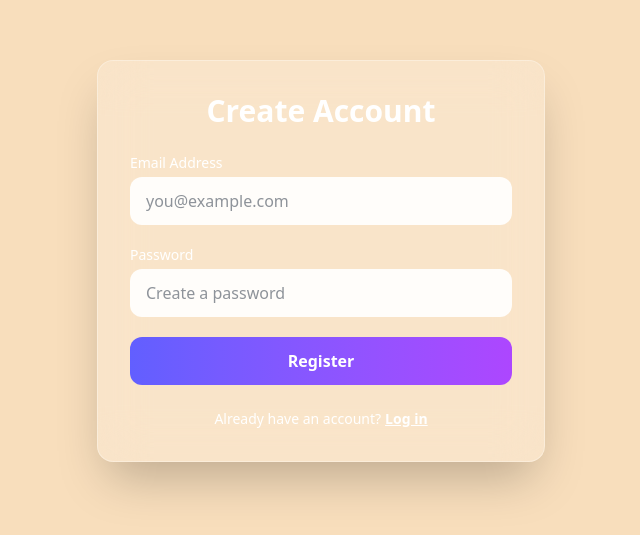
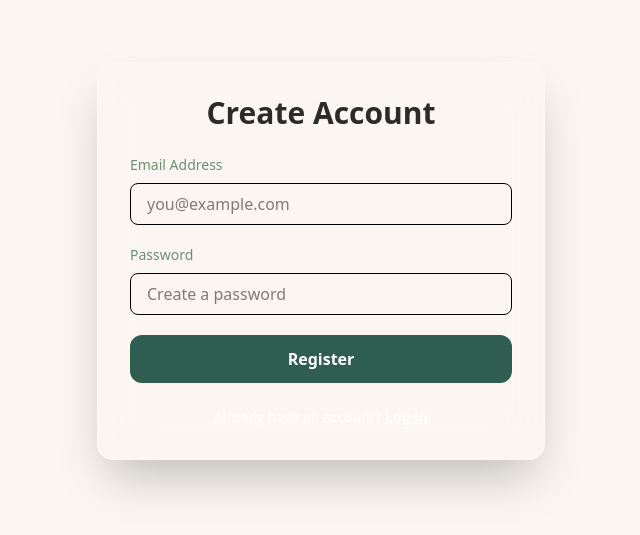
Before and after one commit to Shrilesh-Dhobale/icp12-group-project-4-react-dermacart-website, a React (Vite) app: page / in a window 1280 px wide. Shown: the part 139-674 px from the top of the page, without its empty margins (319-959 px from the left). Built offline with nearby package versions, Linux system fonts and the light colour scheme.

Commit message:
Route created for about

```diff
--- a/src/main.jsx
+++ b/src/main.jsx
@@ -10,6 +10,7 @@ import Home from './views/Home.jsx'
 import Contact from './views/Contact.jsx'
 import Register from "./views/Signup.jsx";
 import Login from "./views/Login.jsx";
+import About from "./views/About.jsx";
 
 const root = createRoot(document.getElementById('root'));
 
@@ -22,7 +23,7 @@ root.render(
       <Route path="/" element={<Register/>} />
       <Route path="/home" element={<Home/>} />
        <Route path="/login" element={<Login/>} />
-
+      <Route path="/about" element={<About/>} />
       <Route path="/products" element={<Products />} />
       <Route path="/contact" element={<Contact/>} />
 
--- a/src/views/Contact.jsx
+++ b/src/views/Contact.jsx
@@ -1,5 +1,6 @@
 import { useState } from "react";
 import { FaInstagram, FaTwitter, FaEnvelope } from "react-icons/fa";
+import { Primary_color, Main_Text_color, Sub_Headers_color, Hero_BG_color } from '../config/app.js'
 
 export default function Contact() {
   const [submitted, setSubmitted] = useState(false);
@@ -15,7 +16,7 @@ export default function Contact() {
   };
 
   return (
-    <div className="min-h-screen bg-[#f7f3ee] px-6 py-16">
+    <div className="min-h-screen" style={{ backgroundColor: Hero_BG_color }}>
       <div className="mx-auto max-w-3xl bg-white rounded-2xl shadow-lg p-8">
         {/* Heading */}
         <h2 className="text-3xl font-semibold text-center text-[#4b3b2a]">
--- a/src/views/Login.jsx
+++ b/src/views/Login.jsx
@@ -1,5 +1,6 @@
 import React, { useState } from "react";
 import { useNavigate } from "react-router-dom";
+import { Primary_color, Main_Text_color, Sub_Headers_color, Hero_BG_color } from '../config/app.js'
 
 function Login() {
   const navigate = useNavigate();
@@ -20,10 +21,10 @@ function Login() {
     }
   };
    return (
-    <div className="min-h-screen bg-[#F8DEBC] flex items-center justify-center px-4">
+    <div className="min-h-screen flex items-center justify-center px-4" style={{ backgroundColor: Hero_BG_color }}>
       <div className="max-w-md w-full bg-white rounded-xl shadow-2xl p-8 space-y-6">
 
-        <h2 className="text-center text-3xl font-bold text-gray-800">
+        <h2 className="text-center text-3xl font-bold" style={{ color: Main_Text_color }}>
           Welcome Back
         </h2>
 
@@ -55,7 +56,8 @@ function Login() {
 
           <button
             type="submit"
-            className="w-full py-2 bg-indigo-600 text-white font-semibold rounded-lg hover:bg-indigo-700 transition cursor-pointer"
+            className="w-full py-2  text-white font-semibold rounded-lg hover:bg-indigo-700 transition cursor-pointer"
+            style={{ backgroundColor: Primary_color }}
           >
             Log In
           </button>
--- a/src/views/Products.jsx
+++ b/src/views/Products.jsx
@@ -2,6 +2,7 @@ import React from 'react'
 import products from '../config/products.js'
 import { BG_color } from '../config/app.js'
 import ProductCard from '../components/ProductCard.jsx'
+import Navbar from '../components/Navbar.jsx'
 import { useState } from 'react'
 
 function Products() {
@@ -28,8 +29,10 @@ function Products() {
     filteredProducts.sort((a, b) => b.name.localeCompare(a.name));
   }
   return (
-    <div className="min-h-screen py-8" style={{ backgroundColor: BG_color }}>
-      <div className='flex flex-row-reverse p-4 gap-4'>
+    <>
+      <Navbar />
+      <div className="min-h-screen py-8" style={{ backgroundColor: BG_color }}>
+        <div className='flex flex-row-reverse p-4 gap-4'>
         <select
           value={sortItem}
           onChange={(e) => setSortItem(e.target.value)}
@@ -54,8 +57,14 @@ function Products() {
         {filteredProducts.map((product) => (
           <ProductCard key={product.id} product={product} />
         ))}
+        </div>
+        <div className="max-w-5xl mx-auto grid grid-cols-1 md:grid-cols-2 lg:grid-cols-3 gap-8 px-4">
+          {filteredProducts.map((product) => (
+            <ProductCard key={product.id} product={product} />
+          ))}
+        </div>
       </div>
-    </div>
+    </>
   )
 }
 
--- a/src/views/Signup.jsx
+++ b/src/views/Signup.jsx
@@ -1,6 +1,6 @@
 import React, { useState } from "react";
 import { useNavigate } from "react-router-dom";
-
+import { Primary_color, Main_Text_color, Sub_Headers_color, Hero_BG_color,BG_color } from '../config/app.js'
 
 function Register() {
   const navigate = useNavigate();
@@ -18,18 +18,18 @@ function Register() {
     navigate("/login");
   };
   return (
-    <div className="min-h-screen flex items-center justify-center bg-[#F8DEBC] px-4">
+    <div className="min-h-screen flex items-center justify-center  px-4" style={{ backgroundColor: BG_color }}>
 
-      <div className="w-full max-w-md backdrop-blur-xl bg-white/20 border border-white/30 rounded-2xl shadow-2xl p-8">
+      <div className="w-full max-w-md backdrop-blur-xl  border border-white/30 rounded-2xl shadow-2xl p-8">
 
-        <h2 className="text-3xl font-extrabold text-white text-center mb-6">
+        <h2 className="text-3xl font-extrabold text-white text-center mb-6" style={{ color: Main_Text_color }}>
           Create Account
         </h2>
 
         <form onSubmit={handleRegister} className="space-y-5">
 
           <div>
-            <label className="block text-sm font-medium text-white mb-1">
+            <label className="block text-sm font-medium  mb-1" style={{ color: Sub_Headers_color }}>
               Email Address
             </label>
             <input
@@ -37,13 +37,12 @@ function Register() {
               required
               onChange={(e) => setEmail(e.target.value)}
               placeholder="you@example.com"
-              className="w-full px-4 py-3 rounded-xl bg-white/90 text-gray-800
-                         focus:outline-none focus:ring-2 focus:ring-white"
+              className="mt-1 w-full px-4 py-2 border rounded-lg focus:outline-none focus:ring-2 focus:ring-indigo-500"
             />
           </div>
 
           <div>
-            <label className="block text-sm font-medium text-white mb-1">
+            <label className="block text-sm font-medium mb-1" style={{ color: Sub_Headers_color }}>
               Password
             </label>
             <input
@@ -51,16 +50,15 @@ function Register() {
               required
               onChange={(e) => setPassword(e.target.value)}
               placeholder="Create a password"
-              className="w-full px-4 py-3 rounded-xl bg-white/90 text-gray-800
-                         focus:outline-none focus:ring-2 focus:ring-white"
+              className="mt-1 w-full px-4 py-2 border rounded-lg focus:outline-none focus:ring-2 focus:ring-indigo-500"
             />
           </div>
 
           <button
             type="submit"
             className="w-full py-3 rounded-xl font-semibold text-white
-                       bg-gradient-to-r from-indigo-500 to-purple-500
                        hover:scale-105 transition transform cursor-pointer"
+            style={{ backgroundColor: Primary_color }}
           >
             Register
           </button>
```
